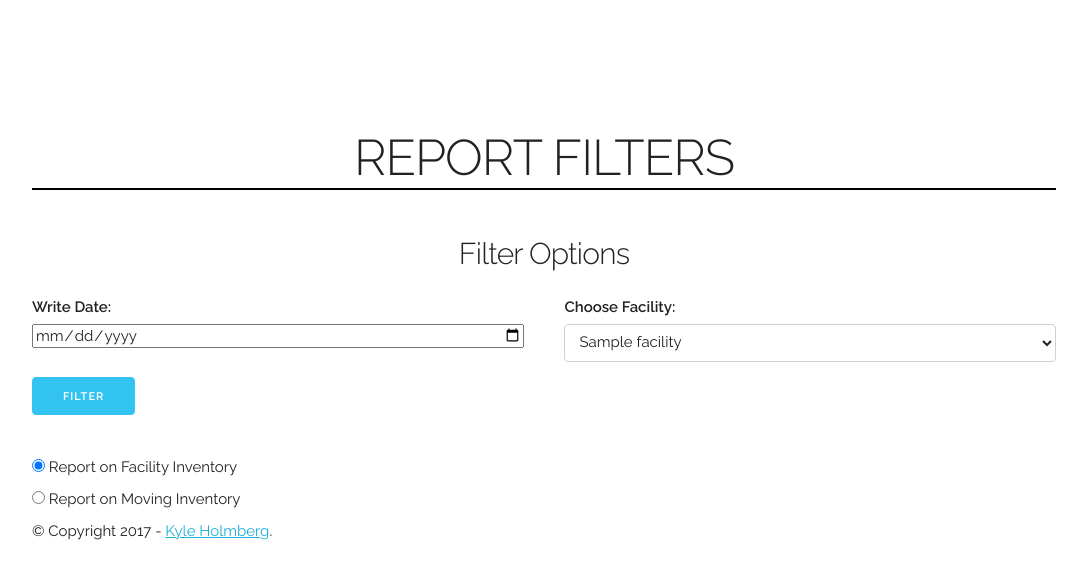
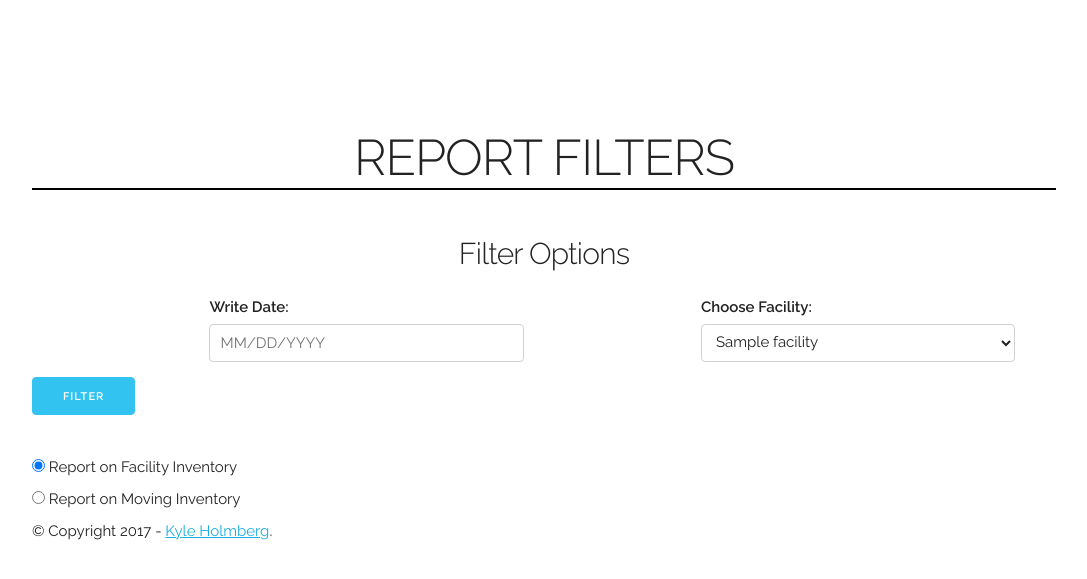
Before and after one commit to kylemh/LOST, a Flask app: page /report_filter in a window 1280 px wide. Shown: the top 579 px of the page, without its empty margins (96-1183 px from the left). Run offline with Flask 2, Linux system fonts and the light colour scheme; the visitor is signed in with stand-in values (Sample User, id 1); a database or web service that is not in the repository returns one stand-in record (values such as "Sample title"); some libraries are stand-ins or nearby versions.

Commit message:
Complete form - TODO: Make pages connect

```diff
--- a/src/static/style.css
+++ b/src/static/style.css
@@ -22,3 +22,7 @@ h1 {
 p {
     text-align: center;
 }
+
+.button-primary {
+    text-align: center;
+}
--- a/src/templates/report_filter.html
+++ b/src/templates/report_filter.html
@@ -28,11 +28,11 @@
 
 		<form action="{{ url_for('report_filter') }}" method="post">
 			<div class="row">
-				<div class="six columns" id="date-form-div">
+				<div class="offset-by-two four columns" id="date-form-div">
 					<label for="date">Write Date:</label>
-					<input class="u-full-width" placeholder="MM/DD/YYYY" id="date" type="date">
+					<input class="u-full-width" placeholder="MM/DD/YYYY" id="date" type="text">
 				</div>
-				<div class="six columns" id="facility-form-div">
+				<div class="four columns offset-by-two" id="facility-form-div">
 					<label for="facility">Choose Facility:</label>
 					<select class="u-full-width" id="facility">
 					{% for fac in facilities_list %}
@@ -41,7 +41,7 @@
 					</select>
 				</div>
 			</div>
-			<input class="button-primary center" value="Filter" type="submit">
+			<input class="button-primary" value="Filter" type="submit">
 		</form>
 
 		<div class="row">
```
